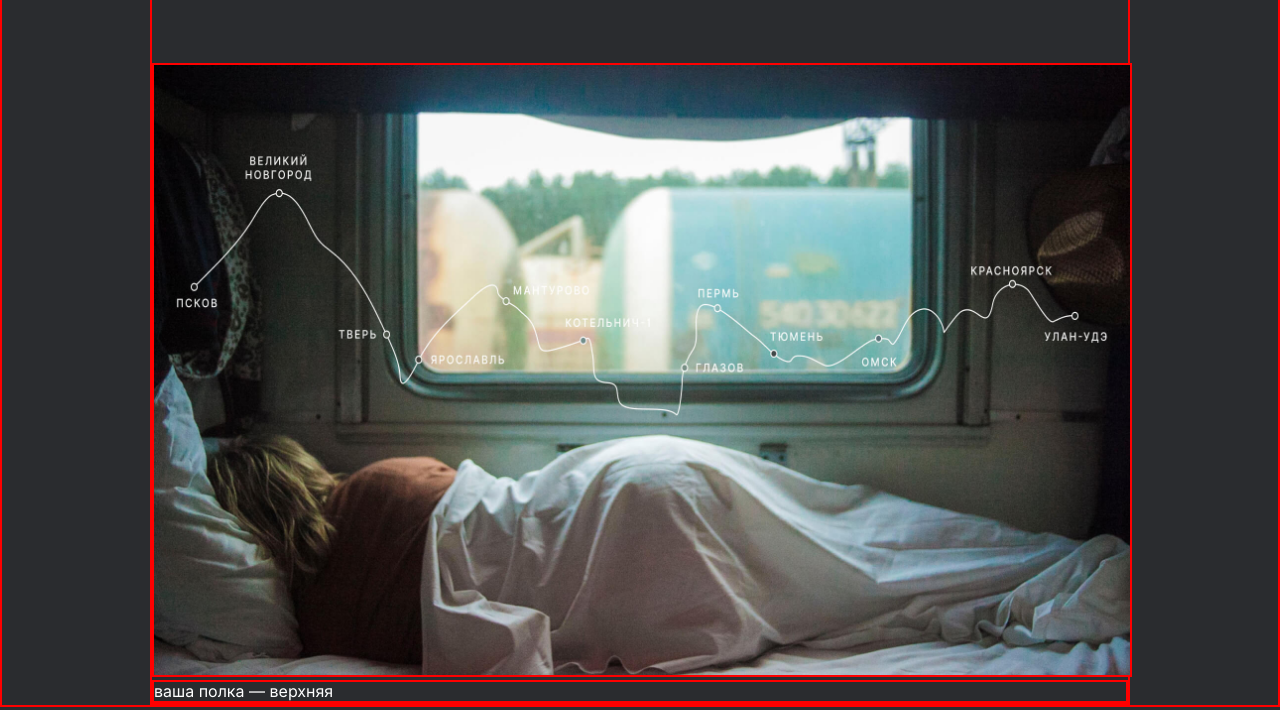
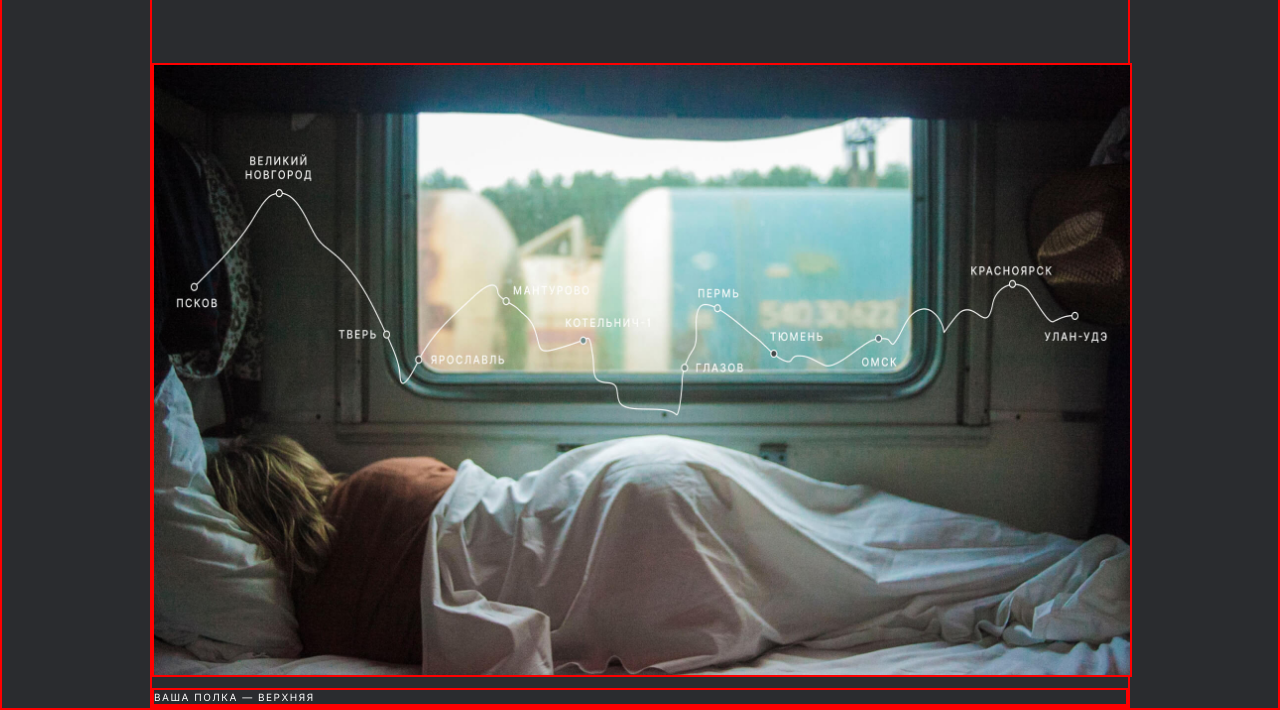
Before and after one commit to iReset/russian-travel, a plain HTML site: page index.html in a window 1280 px wide. Shown: the part 455-1165 px from the top of the page. Drawn offline with Linux system fonts and the light colour scheme.

Commit message:
fix(lead): lead__caption name in css

```diff
--- a/blocks/lead/__caption/lead__caption.css
+++ b/blocks/lead/__caption/lead__caption.css
@@ -1,4 +1,4 @@
-.lead_caption {
+.lead__caption {
   margin: 8px 0 0;
   padding: 0;
 
```
